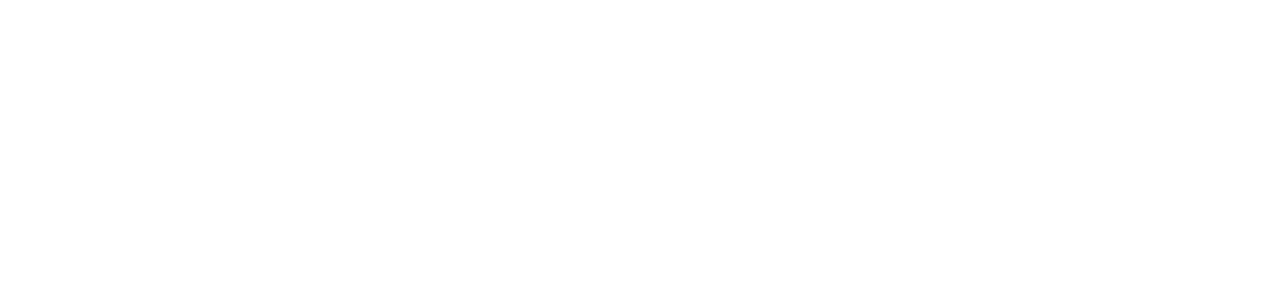
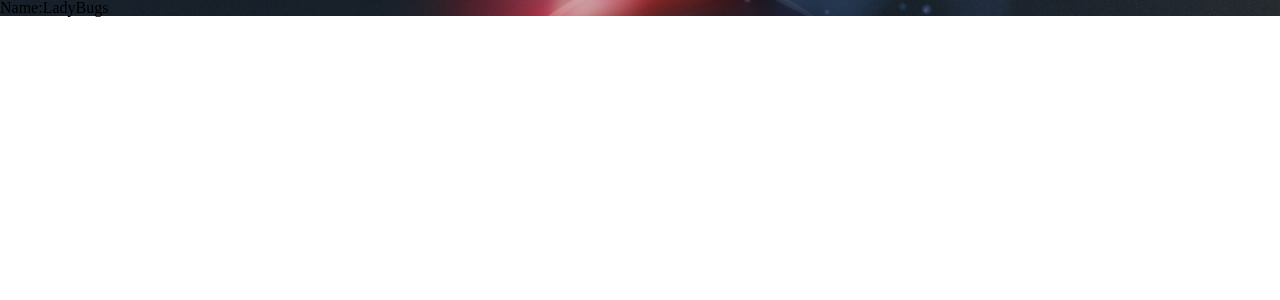
Before and after one commit to PriscilliaAmmeux/Poke-Cards, a React (Vite) app in the folder frontend/: page /test in a window 1280 px wide. Before the commit this address had no page. Shown: the top 300 px of the page. Built offline with nearby package versions, Linux system fonts and the light colour scheme.

Commit message:
Add user context

```diff
--- a/frontend/src/App.jsx
+++ b/frontend/src/App.jsx
@@ -7,6 +7,7 @@ import GamesPage from "@pages/GamesPage/GamesPage";
 import Contact from "@pages/Contact/Contact";
 import PledgeStore from "@pages/PledgeStore/PledgeStore";
 import CardDetail from "@pages/CardDetails/CardDetail";
+import Test from "@pages/Test/Test";
 import Style from "./style";
 
 function App() {
@@ -20,6 +21,7 @@ function App() {
         <Route path="/contact" element={<Contact />} />
         <Route path="/pledge" element={<PledgeStore />} />
         <Route path="/carddetail/:id" element={<CardDetail />} />
+        <Route path="/test" element={<Test />} />
       </Routes>
     </Style>
   );
--- a/frontend/src/main.jsx
+++ b/frontend/src/main.jsx
@@ -1,14 +1,17 @@
 import { BrowserRouter as Router } from "react-router-dom";
 import React from "react";
 import ReactDOM from "react-dom/client";
+import Provider from "@services/context/userContext";
 import App from "./App";
 
 const root = ReactDOM.createRoot(document.getElementById("root"));
 
 root.render(
   <React.StrictMode>
-    <Router>
-      <App />
-    </Router>
+    <Provider>
+      <Router>
+        <App />
+      </Router>
+    </Provider>
   </React.StrictMode>
 );
--- /dev/null
+++ b/frontend/src/pages/Test/Test.jsx
@@ -0,0 +1,11 @@
+import { useContext } from "react";
+import { userContext } from "@services/context/userContext";
+
+export default function Test() {
+  const { userInfo } = useContext(userContext);
+  return (
+    <section>
+      <p>Name:{userInfo.lastname}</p>
+    </section>
+  );
+}
--- /dev/null
+++ b/frontend/src/services/context/userContext.jsx
@@ -0,0 +1,41 @@
+import propTypes from "prop-types";
+import { createContext, useMemo, useState } from "react";
+
+const userContext = createContext();
+
+function Provider({ children }) {
+  const [userInfo, setUserInfo] = useState({
+    lastname: "LadyBugs",
+    firstname: "Sax59",
+    email: null,
+    id: null,
+  });
+
+  const context = useMemo(
+    () => ({
+      userInfo,
+      setUserInfo,
+    }),
+    [userInfo, setUserInfo]
+  );
+
+  return (
+    <userContext.Provider value={context}>{children}</userContext.Provider>
+  );
+}
+
+export default Provider;
+export { userContext };
+const UserInfoShape = {
+  lastname: propTypes.string,
+  firstname: propTypes.string,
+  email: propTypes.string,
+  id: propTypes.number,
+};
+
+Provider.propTypes = {
+  children: propTypes.shape({
+    userInfo: propTypes.shape(UserInfoShape),
+    setUserInfo: propTypes.shape(UserInfoShape),
+  }).isRequired,
+};
```
